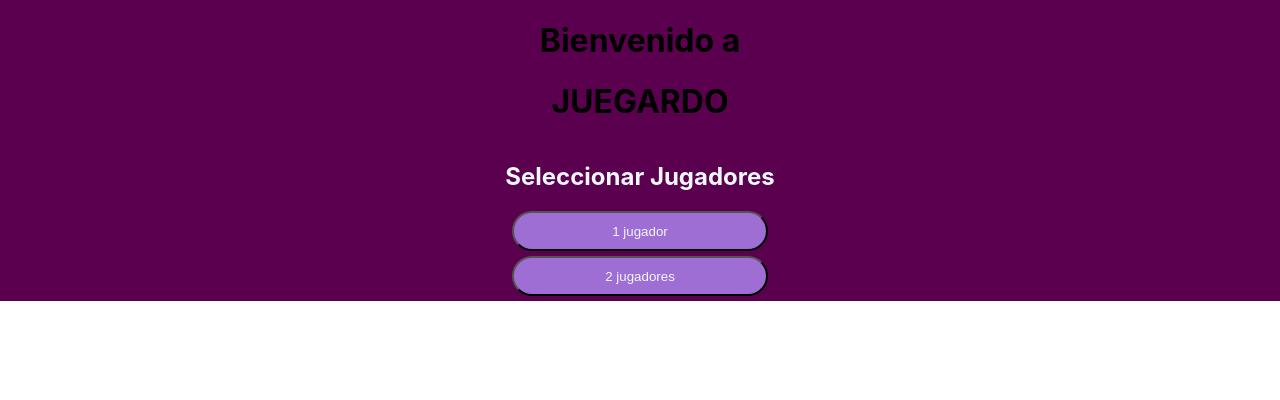
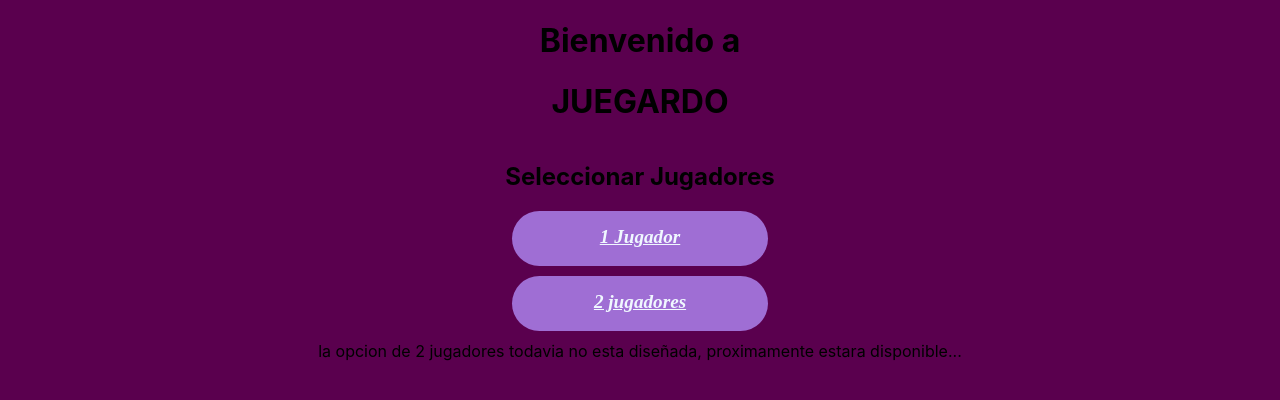
Before and after one commit to Ignacio-Mendoza/unq-ui-Ignacio-Mendoza-trabajo-final, a React (Create React App) app in the folder Web/my-app/: page / in a window 1280 px wide. Shown: the top 400 px of the page. Built offline with nearby package versions, Linux system fonts and the light colour scheme.

Commit message:
conecte seleccion de jugadores con main

```diff
--- a/Web/my-app/src/App.js
+++ b/Web/my-app/src/App.js
@@ -2,13 +2,14 @@
 import './App.css';
 import { BrowserRouter as Router, Routes, Route } from "react-router-dom";
 import SelectP from "./SelectP";
+import Main from "./Main";
 
 function App() {
   return (
     <Router>
       <Routes>
       <Route path="/" element={<SelectP />} />
-      {/* <Route path="/main" element={<Main />} /> */}
+      <Route path="/Main" element={<Main />} />
       </Routes>
     </Router>
   );
--- a/Web/my-app/src/Main.css
+++ b/Web/my-app/src/Main.css
@@ -1,4 +1,4 @@
-.main{
+.otro{
     display: flex;
     background-color: #2E8B57;
 }
--- a/Web/my-app/src/Main.js
+++ b/Web/my-app/src/Main.js
@@ -3,8 +3,8 @@ import "./Main.css";
 const Main = () => {
 
     return(
-        <div className="main">
-            <h1>hello word</h1>
+        <div className="otro">
+            <h1>esto es para 1 jugador</h1>
         </div>
     );
 };
--- a/Web/my-app/src/SelectP.css
+++ b/Web/my-app/src/SelectP.css
@@ -1,4 +1,5 @@
 .main{
+    min-height: 100vh;
     display: inline-block;
     height: 100%;
     width: 100%;
@@ -10,20 +11,19 @@
     color: aliceblue;
 }
 .buttonsPlayers{
-    color: aliceblue;
     display: flex;
    flex-direction: column;
+
 }
-.buttonSelectP{
+.selectPlayers{
+    padding-top: 15px;
+    font: oblique bold 120% cursive;
     background-color: #9f6ed4;
     border-color: black;
     border-radius: 32px;
     color: aliceblue;
     margin-left: 40%;
-    margin-bottom: 5px;
+    margin-bottom: 10px;
     height: 40px;
     width: 20%;
 }
-.buttonSelectP:hover{
-    opacity: 0.5;
- }
--- a/Web/my-app/src/SelectP.js
+++ b/Web/my-app/src/SelectP.js
@@ -1,9 +1,9 @@
+import { useHref } from "react-router-dom";
 import "./SelectP.css";
 
 const SelectP = () => {
 
     return(
-
         <div className="main">
             <div className="titulo">
                 <h1>Bienvenido a </h1>
@@ -13,13 +13,17 @@ const SelectP = () => {
                 <h2>
                     Seleccionar Jugadores
                 </h2>
-                <button className="buttonSelectP">
-                    1 jugador
-                </button>
-                <button className="buttonSelectP">
+                <a className="selectPlayers" href="/Main">
+                    1 Jugador
+                </a>
+                <a className="selectPlayers" href="/Main">
                     2 jugadores
-                </button>
+                </a>
             </div>
+            <a>
+                la opcion de 2 jugadores todavia no esta diseñada, proximamente estara disponible...
+            </a>
+
         </div>
     );
 };
```
